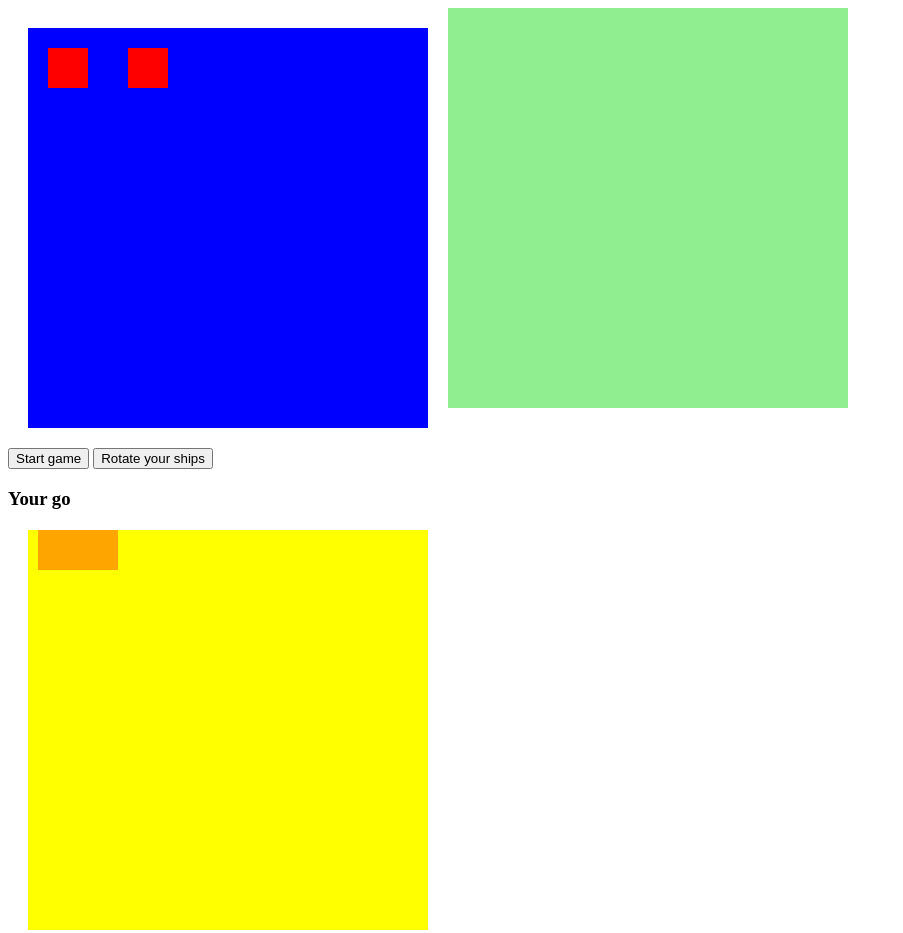
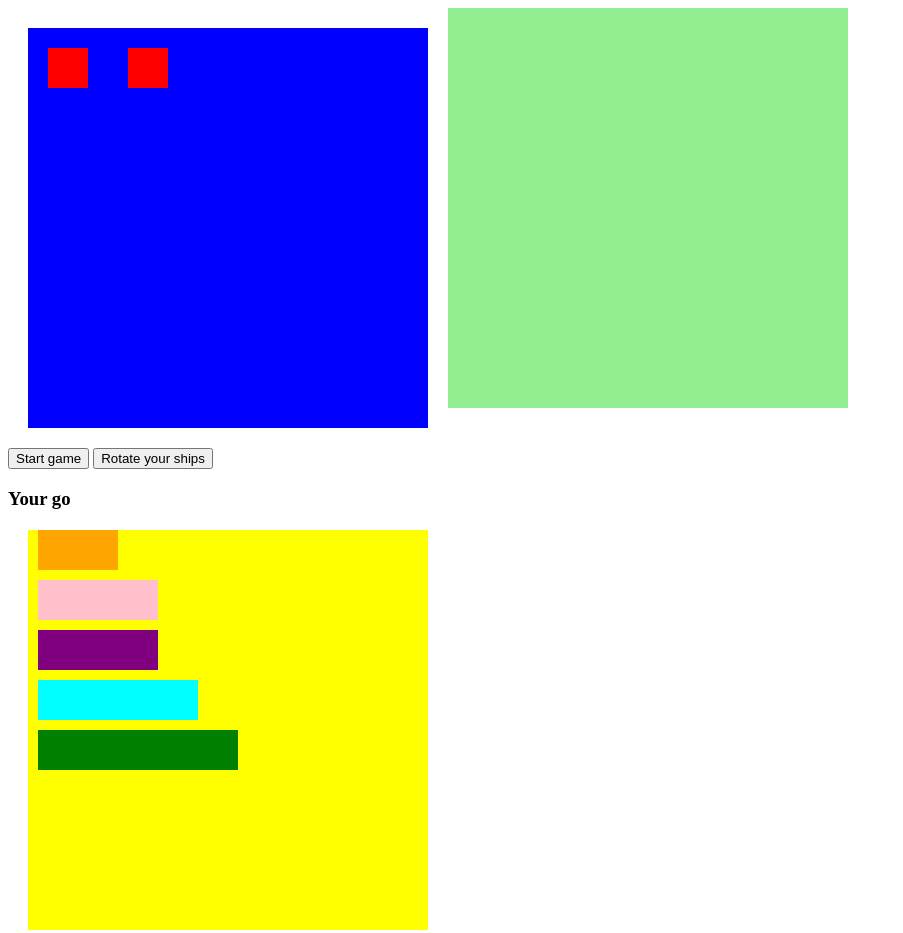
Before and after one commit to Danubio/suckstobeme, a plain HTML site: page index.html in a window 1280 px wide. Shown: the whole page, without its empty margins (0-903 px from the left). Drawn offline with Linux system fonts and the light colour scheme.

Commit message:
CSS and JS

```diff
--- a/app.js
+++ b/app.js
@@ -0,0 +1,13 @@
+document.addEventListener('DOMContentLoaded', () => {
+    const userGrid = document.querySelector('.grid-user')
+    const computerGrid = document.querySelector('.grid-computer')
+    const displayGrid = document.querySelector('.grid-display')
+
+    const ships = document.querySelectorAll('.ship')
+    const destroyer = document.querySelector('.destroyer-container')
+    const destroyer = document.querySelector('.submarine-container')
+    const destroyer = document.querySelector('.destroyer-container')
+    const destroyer = document.querySelector('.destroyer-container')
+    const destroyer = document.querySelector('.destroyer-container')
+    const destroyer = document.querySelector('.destroyer-container')
+})
--- a/style.css
+++ b/style.css
@@ -41,6 +41,38 @@
     display: flex;
 }
 
+.submarine-container{
+    width: 120px;
+    height: 40px;
+    background-color: pink;
+    margin: 10px;
+    display: flex;
+}
+
+.cruiser-container{
+    width: 120px;
+    height: 40px;
+    background-color: purple;
+    margin: 10px;
+    display: flex;
+}
+
+.battleship-container{
+    width: 160px;
+    height: 40px;
+    background-color: aqua;
+    margin: 10px;
+    display: flex;
+}
+
+.carrier-container{
+    width: 200px;
+    height: 40px;
+    background-color: green;
+    margin: 10px;
+    display: flex;
+}
+
 .ship div{
     width: 40px;
     height: 40px;
```
